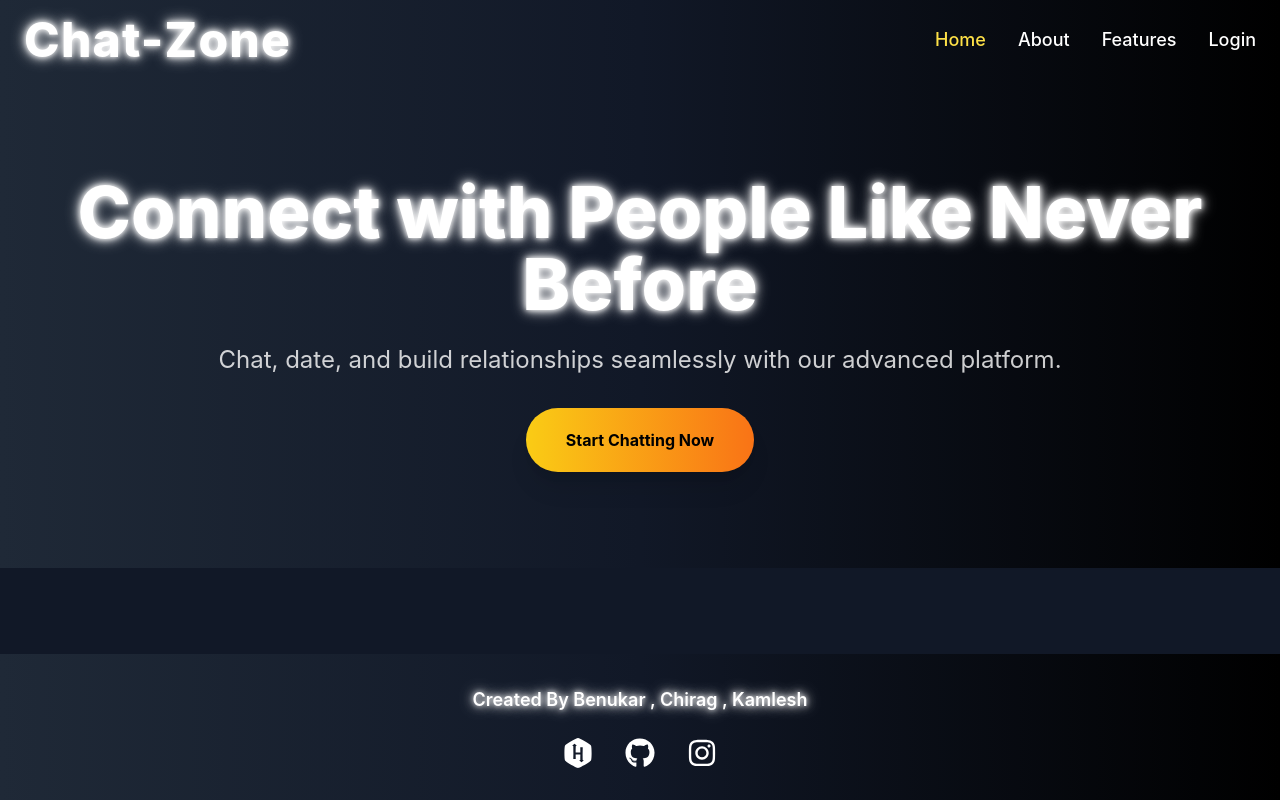
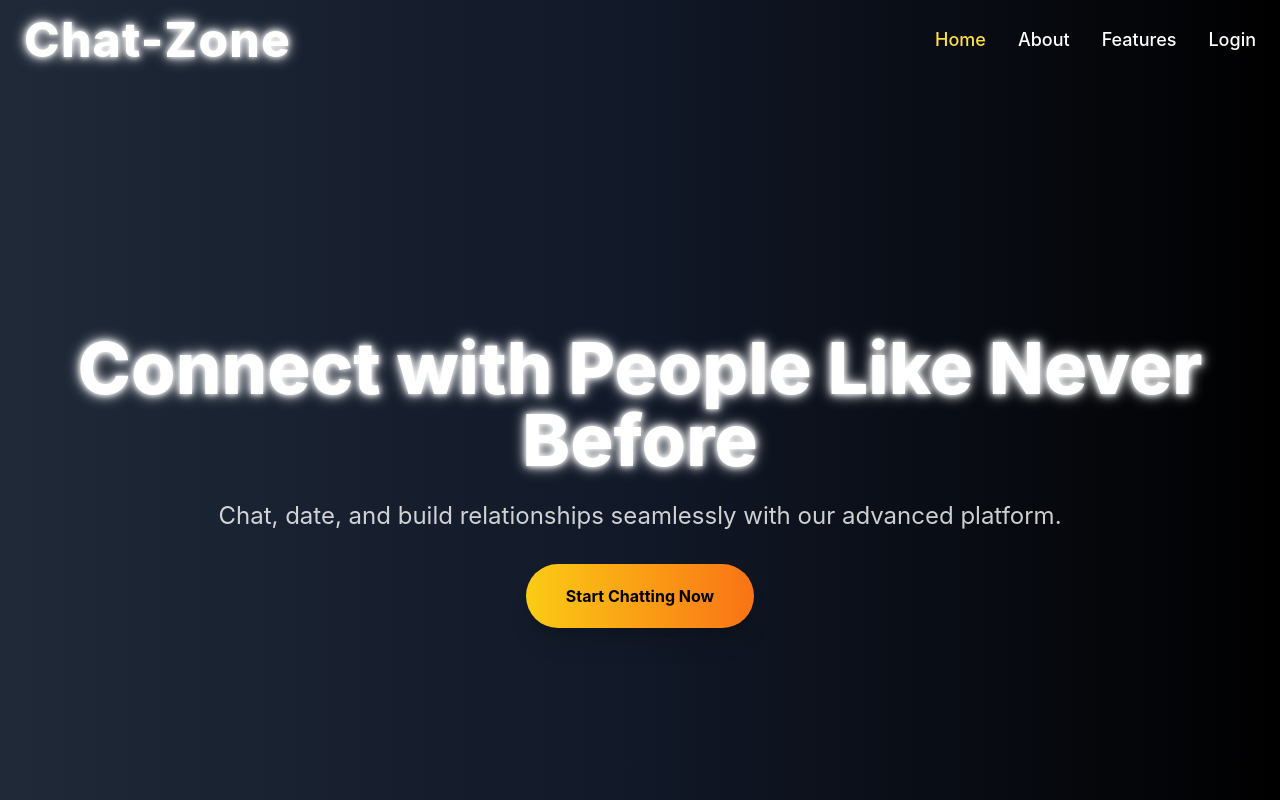
Before and after one commit to UnkownDecoder/Chating-WebApp, a React (Vite) app in the folder frontend/: page / in a window 1280 px wide. Shown: the top 800 px of the page. Built offline with nearby package versions, Linux system fonts and the light colour scheme.

Commit message:
body extra unwanted space problem slove

```diff
--- a/frontend/src/Components/Body.jsx
+++ b/frontend/src/Components/Body.jsx
@@ -5,7 +5,7 @@ const Body = () => {
   const navigate = useNavigate(); // Initialize navigate function
 
   return (
-    <div className="flex-grow bg-gradient-to-r from-gray-800 via-gray-900 to-black text-white py-24 px-6 relative">
+    <div className="flex-grow bg-gradient-to-r from-gray-800 via-gray-900 to-black text-white py-24 px-6 relative overflow-hidden flex items-center justify-center min-h-screen">
       {/* Main Hero Section */}
       <div className="max-w-7xl mx-auto text-center">
         <h1 className="text-4xl md:text-5xl lg:text-7xl font-extrabold glow-effect mb-6 transform transition-all duration-500 ease-in-out hover:scale-105">
--- a/frontend/src/components/Body.jsx
+++ b/frontend/src/components/Body.jsx
@@ -5,7 +5,7 @@ const Body = () => {
   const navigate = useNavigate(); // Initialize navigate function
 
   return (
-    <div className="flex-grow bg-gradient-to-r from-gray-800 via-gray-900 to-black text-white py-24 px-6 relative">
+    <div className="flex-grow bg-gradient-to-r from-gray-800 via-gray-900 to-black text-white py-24 px-6 relative overflow-hidden flex items-center justify-center min-h-screen">
       {/* Main Hero Section */}
       <div className="max-w-7xl mx-auto text-center">
         <h1 className="text-4xl md:text-5xl lg:text-7xl font-extrabold glow-effect mb-6 transform transition-all duration-500 ease-in-out hover:scale-105">
```
